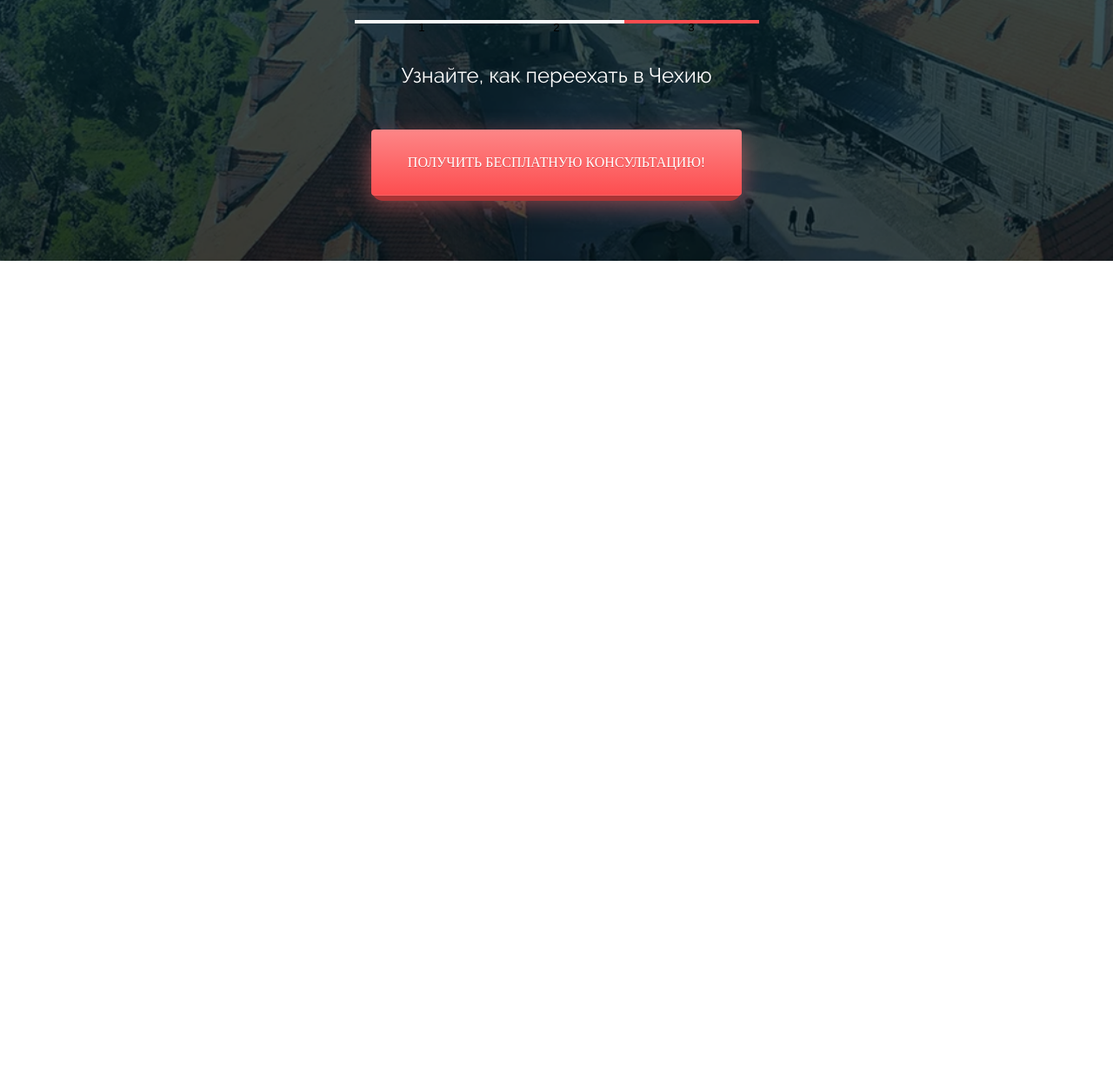
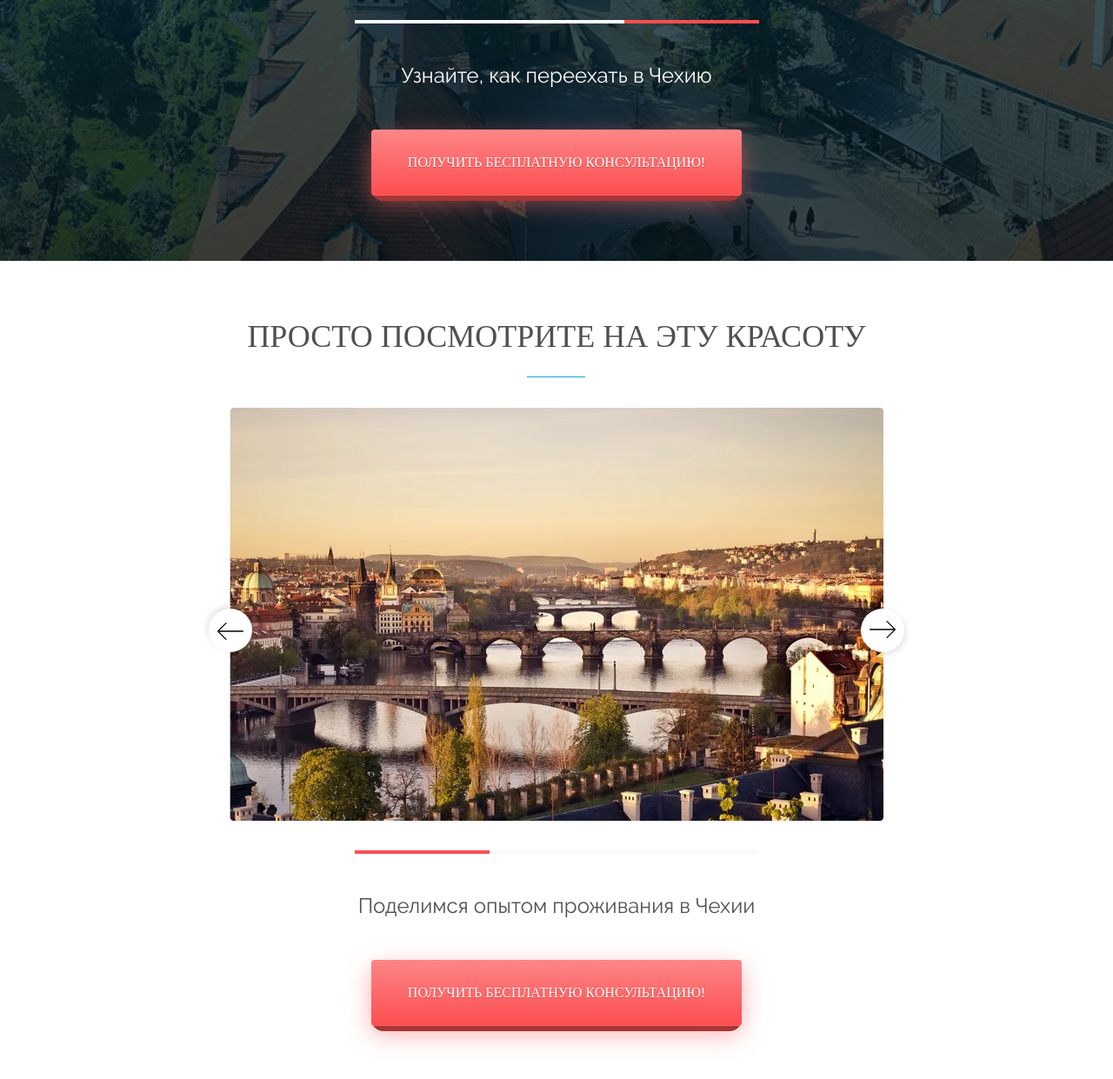
Before and after one commit to Skybay2015/Chezch, a website: page app/index.html in a window 1280 px wide. Shown: the part 2280-3521 px from the top of the page at 87% size. Before the commit the page ends 2580 px from the top, so only its background shows below. Drawn offline with Linux system fonts and the light colour scheme; files that its build step writes are made by us from their sources; files whose address does not match are found by name; a web font is replaced by a local one.

Commit message:
finished beauty section

```diff
--- a/app/index.html
+++ b/app/index.html
@@ -570,7 +570,7 @@
                      </p>
                   </div>
                </div>
-               <button class="chech_previous-button">
+               <button class="chech_previous-button previous-button">
                   <svg xmlns="http://www.w3.org/2000/svg" viewBox="0 0 512 512">
                      <path
                         d="M508.875 248.458l-160-160c-4.167-4.167-10.917-4.167-15.083 0-4.167 4.167-4.167 10.917 0 15.083l141.792 141.792H10.667C4.771 245.333 0 250.104 0 256s4.771 10.667 10.667 10.667h464.917L333.792 408.458c-4.167 4.167-4.167 10.917 0 15.083a10.634 10.634 0 007.542 3.125c2.729 0 5.458-1.042 7.542-3.125l160-160c4.166-4.166 4.166-10.916-.001-15.083z"
@@ -578,7 +578,7 @@
                   </svg>
                </button>
 
-               <button class="chech_next-button">
+               <button class="chech_next-button next-button">
                   <svg xmlns="http://www.w3.org/2000/svg" viewBox="0 0 512 512">
                      <path
                         d="M508.875 248.458l-160-160c-4.167-4.167-10.917-4.167-15.083 0-4.167 4.167-4.167 10.917 0 15.083l141.792 141.792H10.667C4.771 245.333 0 250.104 0 256s4.771 10.667 10.667 10.667h464.917L333.792 408.458c-4.167 4.167-4.167 10.917 0 15.083a10.634 10.634 0 007.542 3.125c2.729 0 5.458-1.042 7.542-3.125l160-160c4.166-4.166 4.166-10.916-.001-15.083z"
@@ -586,8 +586,52 @@
                   </svg>
                </button>
             </div>
-            <h3 class="chech_subtitle">
+            <h3 class="subtitle">
                Узнайте, как переехать в Чехию
+            </h3>
+            <div class="btn_container">
+               <button class="btn">
+                  ПОЛУЧИТЬ БЕСПЛАТНУЮ КОНСУЛЬТАЦИЮ!
+               </button>
+            </div>
+         </div>
+      </section>
+
+      <section class="beauty">
+         <div class="wrapper">
+            <h2 class="beauty_title title">
+               ПРОСТО ПОСМОТРИТЕ НА ЭТУ КРАСОТУ
+            </h2>
+            <div class="beauty_main-container">
+               <div class="beauty_slider">
+                  <div class="beauty_slide">
+                     <img src="./img/beauty/img.png" alt="Beauty" />
+                  </div>
+                  <div class="beauty_slide">
+                     <img src="./img/beauty/img.png" alt="Beauty" />
+                  </div>
+                  <div class="beauty_slide">
+                     <img src="./img/beauty/img.png" alt="Beauty" />
+                  </div>
+               </div>
+               <button class="beauty_previous-button previous-button">
+                  <svg xmlns="http://www.w3.org/2000/svg" viewBox="0 0 512 512">
+                     <path
+                        d="M508.875 248.458l-160-160c-4.167-4.167-10.917-4.167-15.083 0-4.167 4.167-4.167 10.917 0 15.083l141.792 141.792H10.667C4.771 245.333 0 250.104 0 256s4.771 10.667 10.667 10.667h464.917L333.792 408.458c-4.167 4.167-4.167 10.917 0 15.083a10.634 10.634 0 007.542 3.125c2.729 0 5.458-1.042 7.542-3.125l160-160c4.166-4.166 4.166-10.916-.001-15.083z"
+                     />
+                  </svg>
+               </button>
+
+               <button class="beauty_next-button next-button">
+                  <svg xmlns="http://www.w3.org/2000/svg" viewBox="0 0 512 512">
+                     <path
+                        d="M508.875 248.458l-160-160c-4.167-4.167-10.917-4.167-15.083 0-4.167 4.167-4.167 10.917 0 15.083l141.792 141.792H10.667C4.771 245.333 0 250.104 0 256s4.771 10.667 10.667 10.667h464.917L333.792 408.458c-4.167 4.167-4.167 10.917 0 15.083a10.634 10.634 0 007.542 3.125c2.729 0 5.458-1.042 7.542-3.125l160-160c4.166-4.166 4.166-10.916-.001-15.083z"
+                     />
+                  </svg>
+               </button>
+            </div>
+            <h3 class="subtitle">
+               Поделимся опытом проживания в Чехии
             </h3>
             <div class="btn_container">
                <button class="btn">
--- /dev/null
+++ b/app/js/beautySlider.js
@@ -0,0 +1,15 @@
+(function() {
+   $(document).ready(function() {
+      $('.beauty_slider').slick({
+         slidesToShow: 1,
+         slidesToScroll: 1,
+         autoPlay: true,
+         autoplaySpeed: 2000,
+         prevArrow: $('.beauty_previous-button'),
+         nextArrow: $('.beauty_next-button'),
+         dots: true,
+         appendDots: $('.beauty_main-container'),
+         dotsClass: 'slider-dots',
+      });
+   });
+})();
--- /dev/null
+++ b/app/sass/_beauty.sass
@@ -0,0 +1,25 @@
+@import 'variables'
+
+.beauty
+   padding: 69px 0 75px
+
+   &_title:after
+      background-color: #10a0db
+
+   &_main-container
+      margin-top: 35px
+      position: relative
+
+   &_previous-button
+      left: 170px
+
+   &_next-button
+      right: 170px
+
+   .subtitle
+      color: #505050
+
+   &_slide
+      outline: none
+      img
+         margin: 0 auto
--- a/app/sass/_chech.sass
+++ b/app/sass/_chech.sass
@@ -49,45 +49,45 @@
       text-transform: uppercase
       font-family: $first_font
 
+.subtitle
+   margin-top: 36px
+   text-align: center
+   font-family: $second_font
+   font-size: 24px
+   color: #ffffff
 
-   &_previous-button, &_next-button
-      position: absolute
-      box-shadow: 2px 3px 7px rgba(0, 0, 0, 0.11)
-      background-color: #ffffff
-      width: 50px
-      height: 50px
-      border-radius: 50%
+
+.previous-button, .next-button
+   position: absolute
+   box-shadow: 2px 3px 7px rgba(0, 0, 0, 0.11)
+   background-color: #ffffff
+   width: 50px
+   height: 50px
+   border-radius: 50%
+   transition: .3s ease-in-out
+   border: none
+   top: 44%
+   outline: none
+
+   svg
+      width: 30px
+      height: 30px
       transition: .3s ease-in-out
-      border: none
-      top: 44%
-      outline: none
+
+   &:hover
+      background-color: #24abe2
+      transition: .3s ease-in-out
 
       svg
-         width: 30px
-         height: 30px
+         fill: #fff
          transition: .3s ease-in-out
 
-      &:hover
-         background-color: #24abe2
-         transition: .3s ease-in-out
+.previous-button
+   transform: rotate(0.5turn)
+   left: -25px
 
-         svg
-            fill: #fff
-            transition: .3s ease-in-out
-
-   &_previous-button
-      transform: rotate(0.5turn)
-      left: -25px
-
-   &_next-button
+.next-button
       right: -25px
-
-   &_subtitle
-      margin-top: 36px
-      text-align: center
-      font-family: $second_font
-      font-size: 24px
-      color: #ffffff
 
 
 .slider-dots
@@ -103,7 +103,7 @@
          outline: none
          border: none
          height: 4px
-
+         color: transparent
          background-color: #f9f9f9
 
    li.slick-active
--- a/app/sass/style.sass
+++ b/app/sass/style.sass
@@ -7,3 +7,5 @@
 @import 'quiz'
 
 @import 'chech'
+
+@import 'beauty'
```
Also changed, not shown: app/css/style.css, app/img/beauty/img.png (added), dist/css/index.min.css, dist/img/beauty/img.png (added), dist/img/beauty/Картинка.png (added), dist/img/Картинка.png (added), dist/index.html, dist/js/index.min.js.
